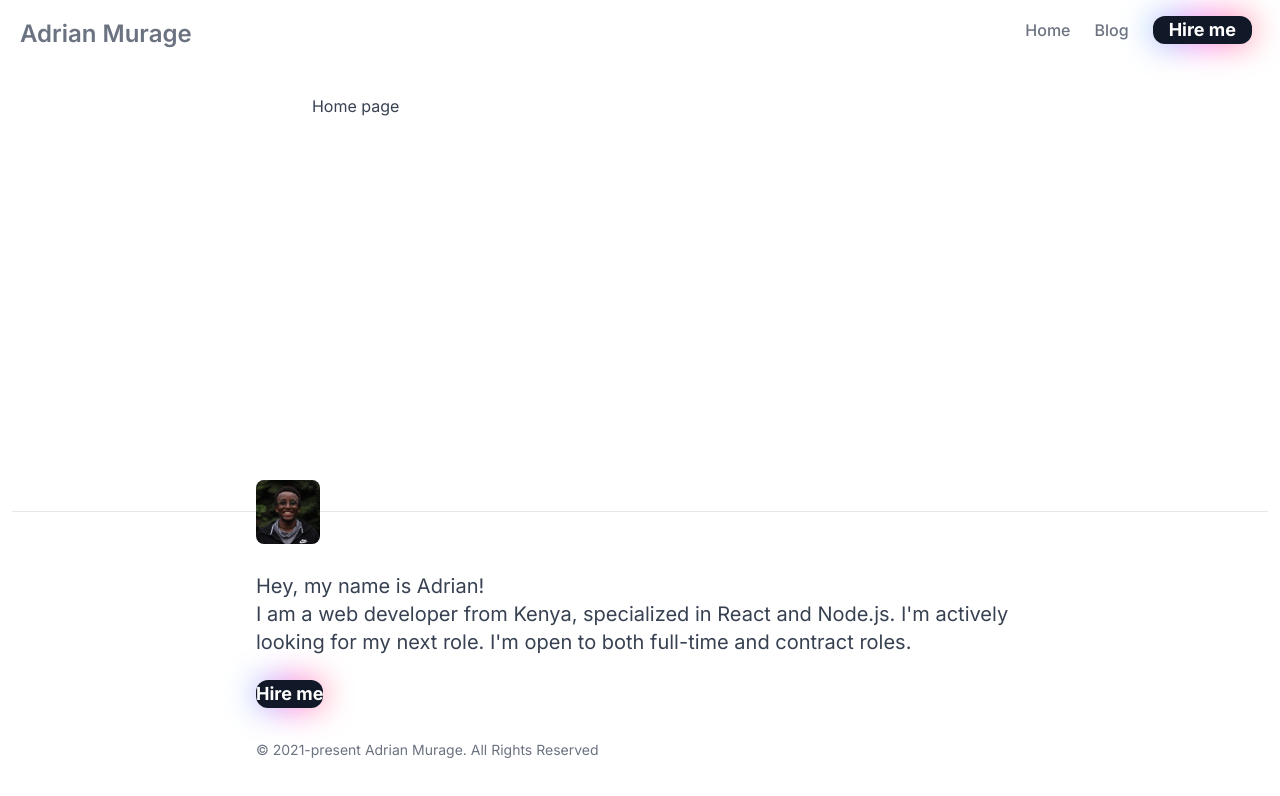
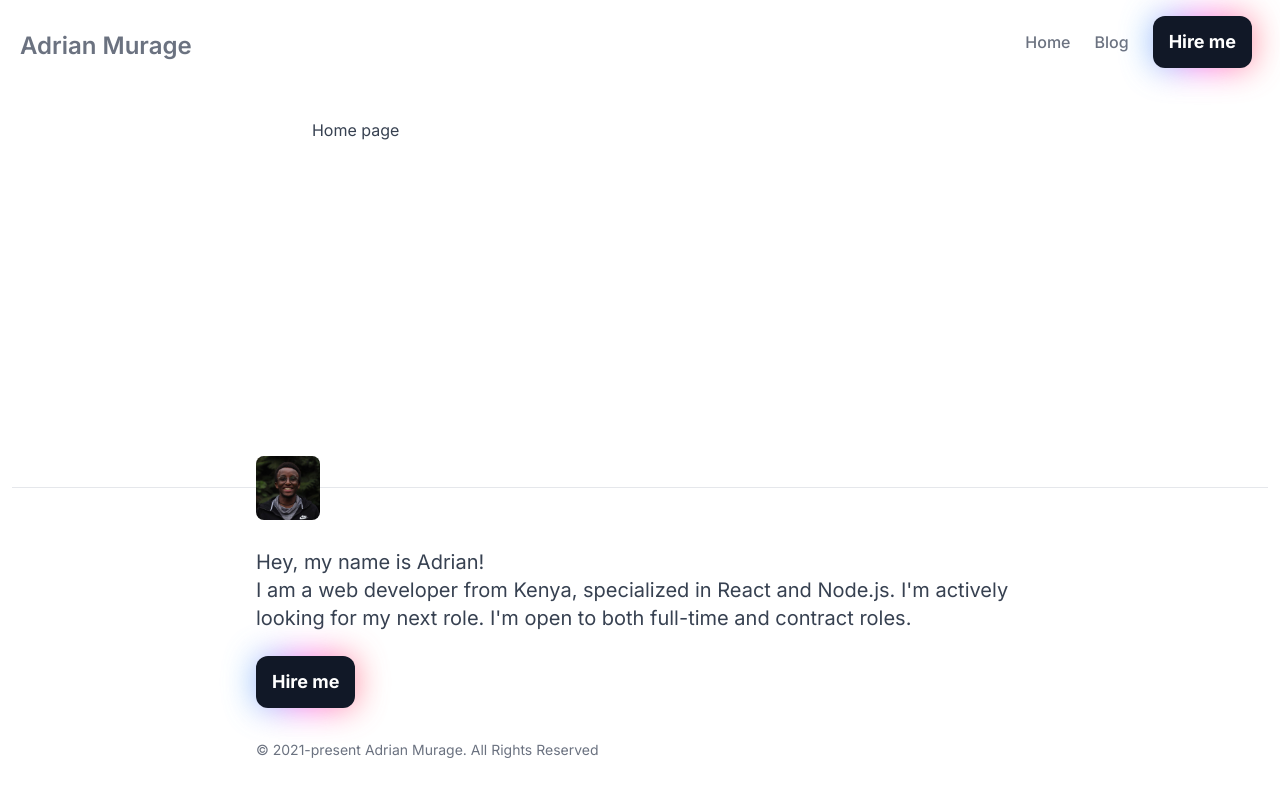
Before and after one commit to adrianmurage/next-ghost-blog, a Next.js app: page / in a window 1280 px wide. Shown: the top 796 px of the page. Built offline with nearby package versions, Linux system fonts and the light colour scheme.

Commit message:
Update ESLint configuration and button styling

```diff
--- a/src/components/Footer/Footer.tsx
+++ b/src/components/Footer/Footer.tsx
@@ -19,14 +19,14 @@
         </div>
         <div className="text-xl text-gray-700">
           <p>Hey, my name is Adrian!</p>
-          <p>I am a web developer from Kenya, specialized in React and Node.js.
-            I'm actively looking for my next role. I'm open to both full-time and contract roles.
+          <p>
+            I am a web developer from Kenya, specialized in React and Node.js.
+            I'm actively looking for my next role. I'm open to both full-time
+            and contract roles.
           </p>
         </div>
         <div className="mt-6">
           <GlowButton
-            px="8"
-            py="4"
             buttonText="Hire me"
             buttonLink="mailto:adrianmurage21@gmail.com?subject=Hey%20Adrian%2C%20I'd%20love%20to%20work%20with%20you.%20Let's%20talk%3F&body=Hey%20Adrian%2C%20%0A%0AIt's%20%3Cyour%20name%3E%20from%20%3Cyour%20company%3E%20and%20I'd%20like%20to%20work%20with%20you%20on%20%3Cproject%20name%3E.%0A"
           />
--- a/src/components/GlowButton/GlowButton.tsx
+++ b/src/components/GlowButton/GlowButton.tsx
@@ -3,22 +3,18 @@
 function GlowButton({
   buttonText,
   buttonLink,
-  px,
-  py,
 }: {
   buttonText: string;
   buttonLink: string;
-  px: string;
-  py: string;
 }) {
   return (
     <>
       <div className="relative inline-flex group">
-        <div className="absolute transitiona-all duration-1000 opacity-70 -inset-px bg-gradient-to-r from-[#44BCFF] via-[#FF44EC] to-[#FF675E] rounded-xl blur-lg group-hover:opacity-100 group-hover:-inset-1 group-hover:duration-200 animate-tilt"></div>
+        <div className="absolute transition-all duration-1000 opacity-70 -inset-px bg-gradient-to-r from-[#44BCFF] via-[#FF44EC] to-[#FF675E] rounded-xl blur-lg group-hover:opacity-100 group-hover:-inset-1 group-hover:duration-200 animate-tilt"></div>
         <Link
           role="button"
           target="_blank"
-          className={`relative inline-flex items-center justify-center px-${px} py-${py} text-lg font-bold text-white transition-all duration-200 bg-gray-900 font-pj rounded-xl focus:outline-none focus:ring-2 focus:ring-offset-2 focus:ring-gray-900`}
+          className={`relative inline-flex items-center justify-center px-4 py-3 text-lg font-bold text-white transition-all duration-200 bg-gray-900 font-pj rounded-xl focus:outline-none focus:ring-2 focus:ring-offset-2 focus:ring-gray-900`}
           href={buttonLink}
         >
           {buttonText}
--- a/src/components/NavBar/NavBar.tsx
+++ b/src/components/NavBar/NavBar.tsx
@@ -1,10 +1,8 @@
 'use client';
 
 import Link from 'next/link';
-import * as React from 'react';
-import { RxHamburgerMenu } from 'react-icons/rx';
-import { RxCross1 } from 'react-icons/rx';
 import { useState } from 'react';
+import { RxCross1, RxHamburgerMenu } from 'react-icons/rx';
 import GlowButton from '../GlowButton';
 
 function Links() {
@@ -22,10 +20,8 @@
       >
         Blog
       </Link>
-      <div className='hidden md:block'>
+      <div className="hidden md:block">
         <GlowButton
-          px="4"
-          py="2"
           buttonText="Hire me"
           buttonLink="mailto:adrianmurage21@gmail.com?subject=Hey%20Adrian%2C%20I'd%20love%20to%20work%20with%20you.%20Let's%20talk%3F&body=Hey%20Adrian%2C%20%0A%0AIt's%20%3Cyour%20name%3E%20from%20%3Cyour%20company%3E%20and%20I'd%20like%20to%20work%20with%20you%20on%20%3Cproject%20name%3E.%0A"
         />
@@ -47,8 +43,6 @@
         </div>
         <div className="flex items-center gap-6 md:hidden">
           <GlowButton
-            px="3"
-            py="2"
             buttonText="Hire me"
             buttonLink="mailto:adrianmurage21@gmail.com?subject=Hey%20Adrian%2C%20I'd%20love%20to%20work%20with%20you.%20Let's%20talk%3F&body=Hey%20Adrian%2C%20%0A%0AIt's%20%3Cyour%20name%3E%20from%20%3Cyour%20company%3E%20and%20I'd%20like%20to%20work%20with%20you%20on%20%3Cproject%20name%3E.%0A"
           />
```
Also changed, not shown: .eslintrc.json.
